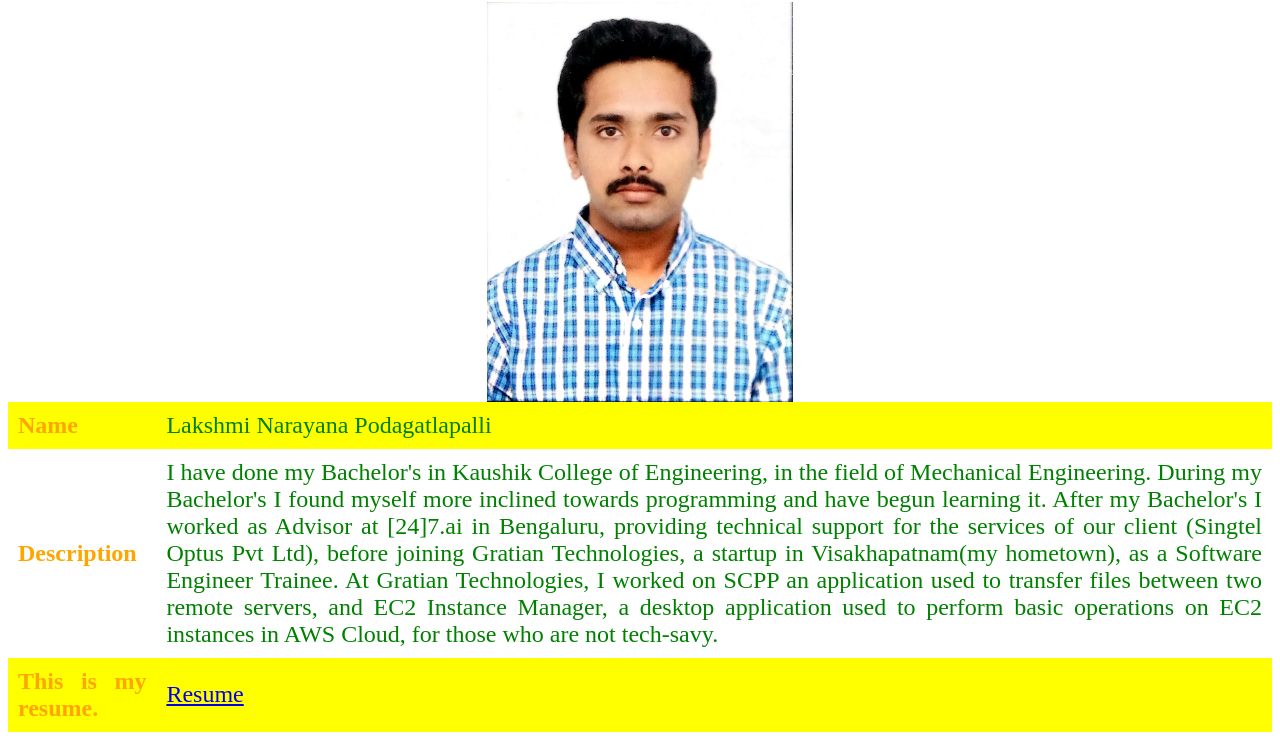
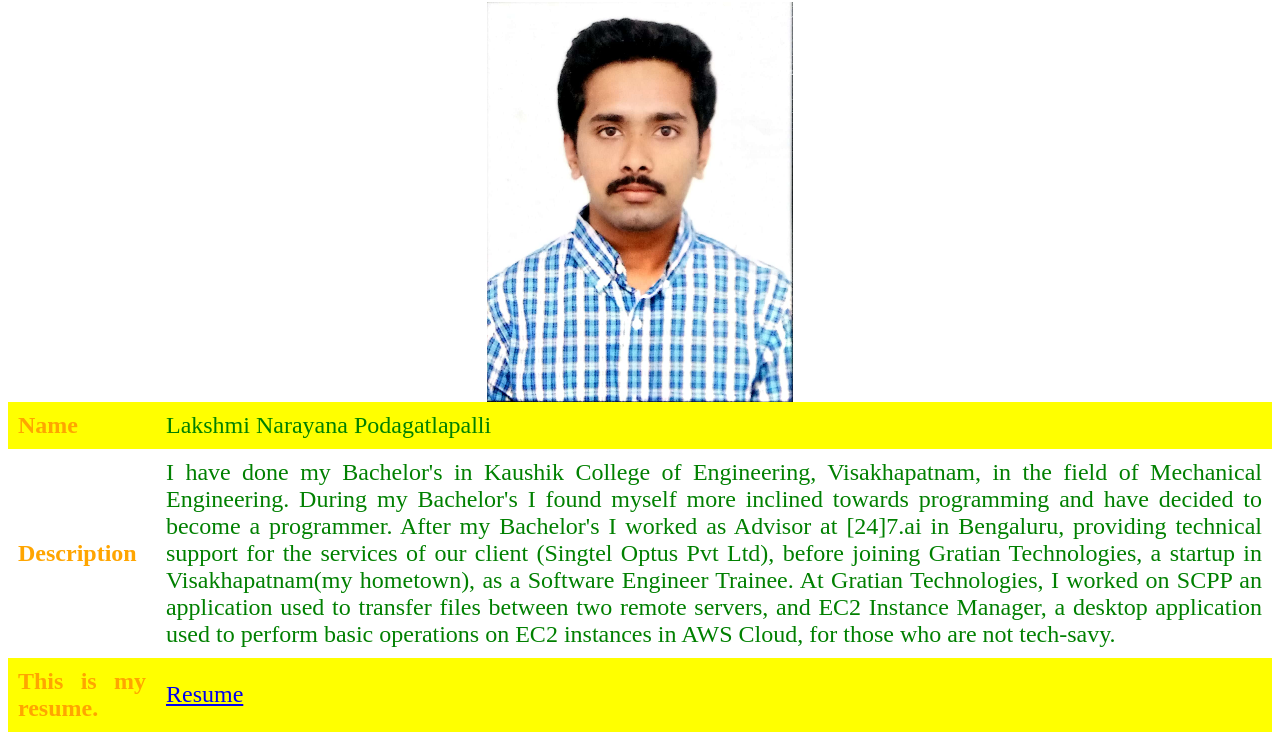
Before and after one commit to narayana541996/narayana541996.github.io, a plain HTML site: page index.html in a window 1280 px wide. Shown: the part 78-818 px from the top of the page. Drawn offline with Linux system fonts and the light colour scheme.

Commit message:
Update index.html

```diff
--- a/index.html
+++ b/index.html
@@ -9,8 +9,8 @@
         <img src="images/my_photo.jpg" alt = "Lakshmi Narayana Podagatlapalli's picture">
         <table>
             <tr class = 'name'><th class = 'heading'>Name</th><td>Lakshmi Narayana Podagatlapalli</td></tr>
-            <tr class = 'description'><th class="heading">Description</th><td>I have done my Bachelor's in Kaushik College of Engineering, in the field of Mechanical Engineering.
-                During my Bachelor's I found myself more inclined towards programming and have begun learning it.
+            <tr class = 'description'><th class="heading">Description</th><td>I have done my Bachelor's in Kaushik College of Engineering, Visakhapatnam, in the field of Mechanical Engineering.
+                During my Bachelor's I found myself more inclined towards programming and have decided to become a programmer.
                 After my Bachelor's I worked as Advisor at [24]7.ai in Bengaluru, providing technical support for the services of our client (Singtel Optus Pvt Ltd),
             before joining Gratian Technologies, a startup in Visakhapatnam(my hometown), as a Software Engineer Trainee.
             At Gratian Technologies, I worked on SCPP an application used to transfer files between two remote servers, and
```
